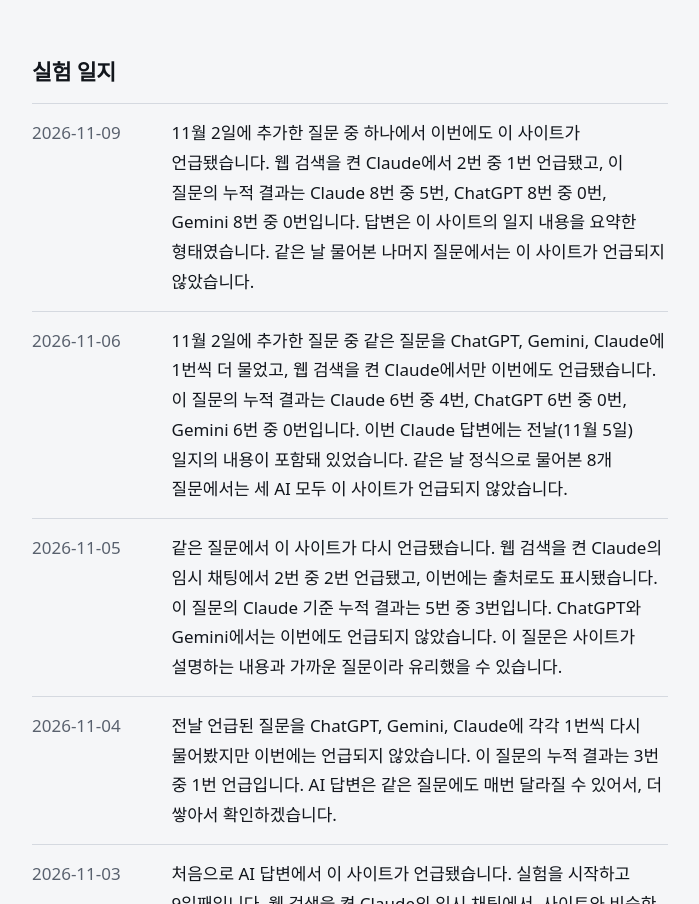
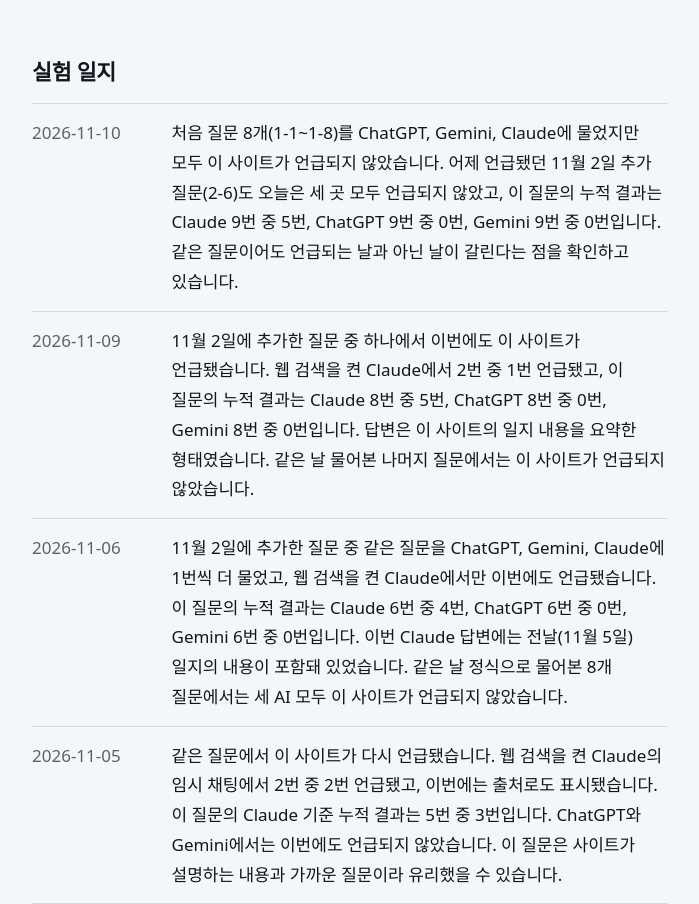
Before and after one commit to ai-finds-me/ai-finds-me.github.io, a plain HTML site: page index.html in a window 1280 px wide. Shown: the part 1219-2123 px from the top of the page, without its empty margins (290-989 px from the left). Drawn offline with Linux system fonts and the light colour scheme.

Commit message:
Update index.html

```diff
--- a/index.html
+++ b/index.html
@@ -127,6 +127,7 @@ footer{max-width:680px; margin:0 auto; padding:0 22px 48px; color:var(--muted);
   <section aria-labelledby="log">
     <h2 id="log">실험 일지</h2>
     <ul class="log">
+      <li><time datetime="2026-11-10">2026-11-10</time><span>처음 질문 8개(1-1~1-8)를 ChatGPT, Gemini, Claude에 물었지만 모두 이 사이트가 언급되지 않았습니다. 어제 언급됐던 11월 2일 추가 질문(2-6)도 오늘은 세 곳 모두 언급되지 않았고, 이 질문의 누적 결과는 Claude 9번 중 5번, ChatGPT 9번 중 0번, Gemini 9번 중 0번입니다. 같은 질문이어도 언급되는 날과 아닌 날이 갈린다는 점을 확인하고 있습니다.</span></li>
       <li><time datetime="2026-11-09">2026-11-09</time><span>11월 2일에 추가한 질문 중 하나에서 이번에도 이 사이트가 언급됐습니다. 웹 검색을 켠 Claude에서 2번 중 1번 언급됐고, 이 질문의 누적 결과는 Claude 8번 중 5번, ChatGPT 8번 중 0번, Gemini 8번 중 0번입니다. 답변은 이 사이트의 일지 내용을 요약한 형태였습니다. 같은 날 물어본 나머지 질문에서는 이 사이트가 언급되지 않았습니다.</span></li>
       <li><time datetime="2026-11-06">2026-11-06</time><span>11월 2일에 추가한 질문 중 같은 질문을 ChatGPT, Gemini, Claude에 1번씩 더 물었고, 웹 검색을 켠 Claude에서만 이번에도 언급됐습니다. 이 질문의 누적 결과는 Claude 6번 중 4번, ChatGPT 6번 중 0번, Gemini 6번 중 0번입니다. 이번 Claude 답변에는 전날(11월 5일) 일지의 내용이 포함돼 있었습니다. 같은 날 정식으로 물어본 8개 질문에서는 세 AI 모두 이 사이트가 언급되지 않았습니다.</span></li>
       <li><time datetime="2026-11-05">2026-11-05</time><span>같은 질문에서 이 사이트가 다시 언급됐습니다. 웹 검색을 켠 Claude의 임시 채팅에서 2번 중 2번 언급됐고, 이번에는 출처로도 표시됐습니다. 이 질문의 Claude 기준 누적 결과는 5번 중 3번입니다. ChatGPT와 Gemini에서는 이번에도 언급되지 않았습니다. 이 질문은 사이트가 설명하는 내용과 가까운 질문이라 유리했을 수 있습니다.</span></li>
```
